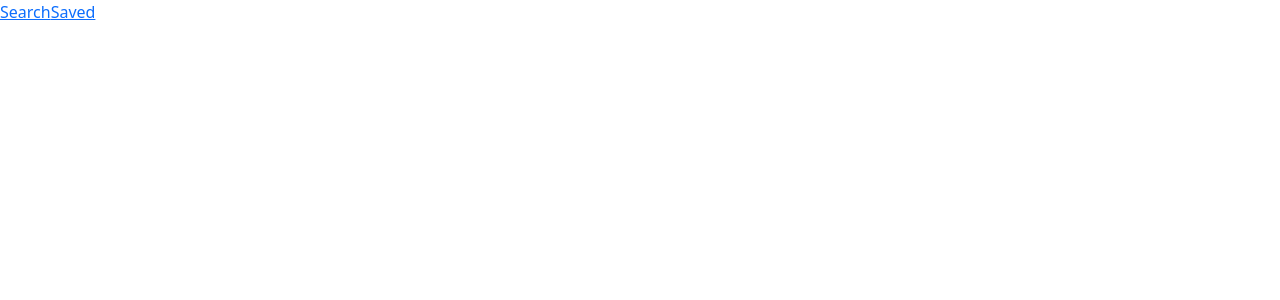
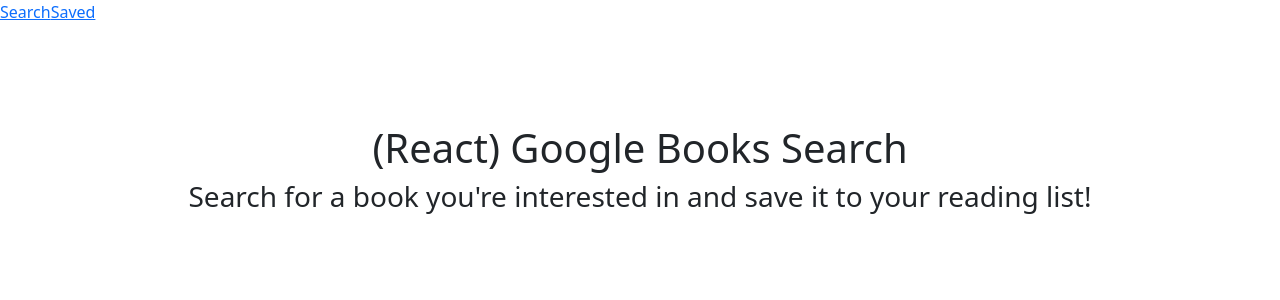
Before and after one commit to dboren/db_GoogleBooksSearch2, a React (Create React App) app: page / in a window 1280 px wide. Shown: the top 300 px of the page. Built offline with nearby package versions, Linux system fonts and the light colour scheme.

Commit message:
added Jumbotron to App.js with title header and confirmed it is rendering

```diff
--- a/src/App.js
+++ b/src/App.js
@@ -5,12 +5,17 @@
 import Saved from "./pages/Saved";
 
 import Navbar from "./components/Navbar";
+import Jumbotron from "./components/Jumbotron";
 
 function App() {
   return (
     <Router>
       <div className="App">
         <Navbar></Navbar>
+        <Jumbotron>
+          <h1>(React) Google Books Search</h1>
+          <h3>Search for a book you're interested in and save it to your reading list!</h3>
+        </Jumbotron>
       </div>
     </Router>
   );
--- a/src/components/Jumbotron.js
+++ b/src/components/Jumbotron.js
@@ -3,7 +3,7 @@
 function Jumbotron({ children }) {
   return (
     <div
-      style={{ height: 200, clear: "both", paddingTop: 600, textAlign: "center" }}
+      style={{ height: 100, clear: "both", paddingTop: 100, textAlign: "center" }}
       className="jumbotron"
     >
       {children}
```
